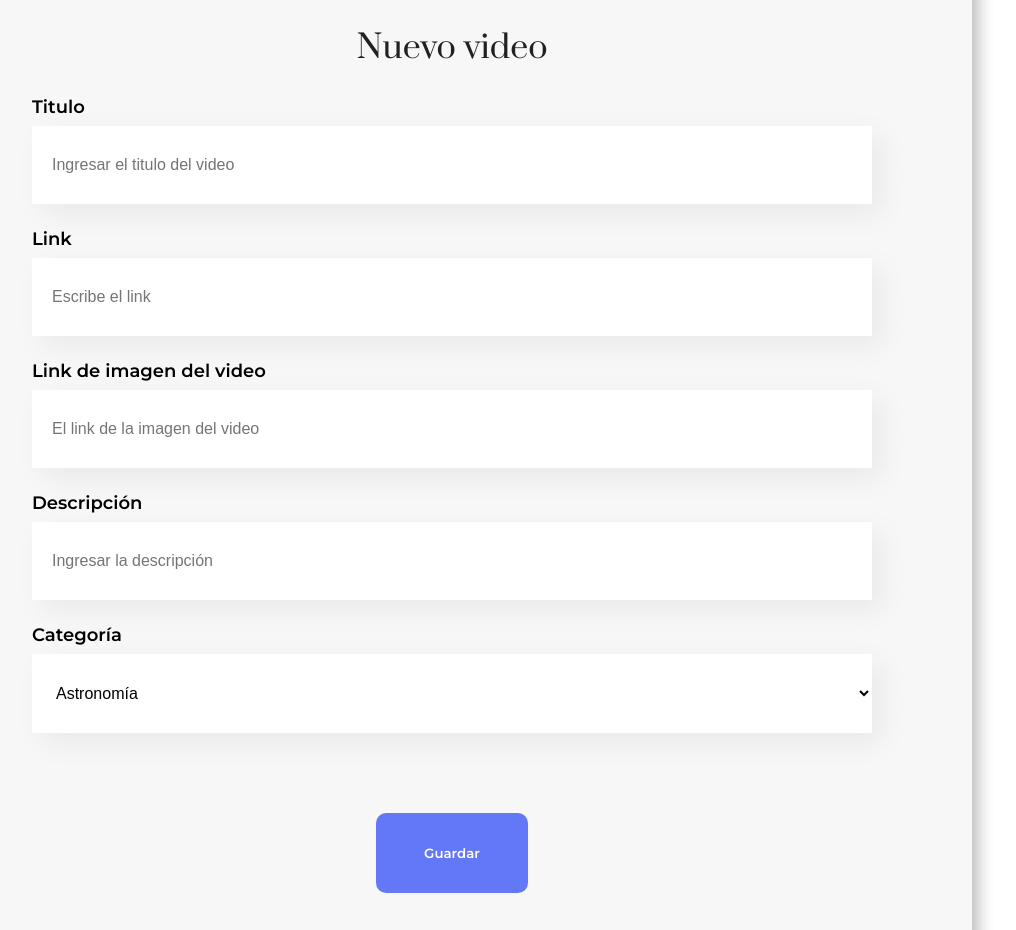
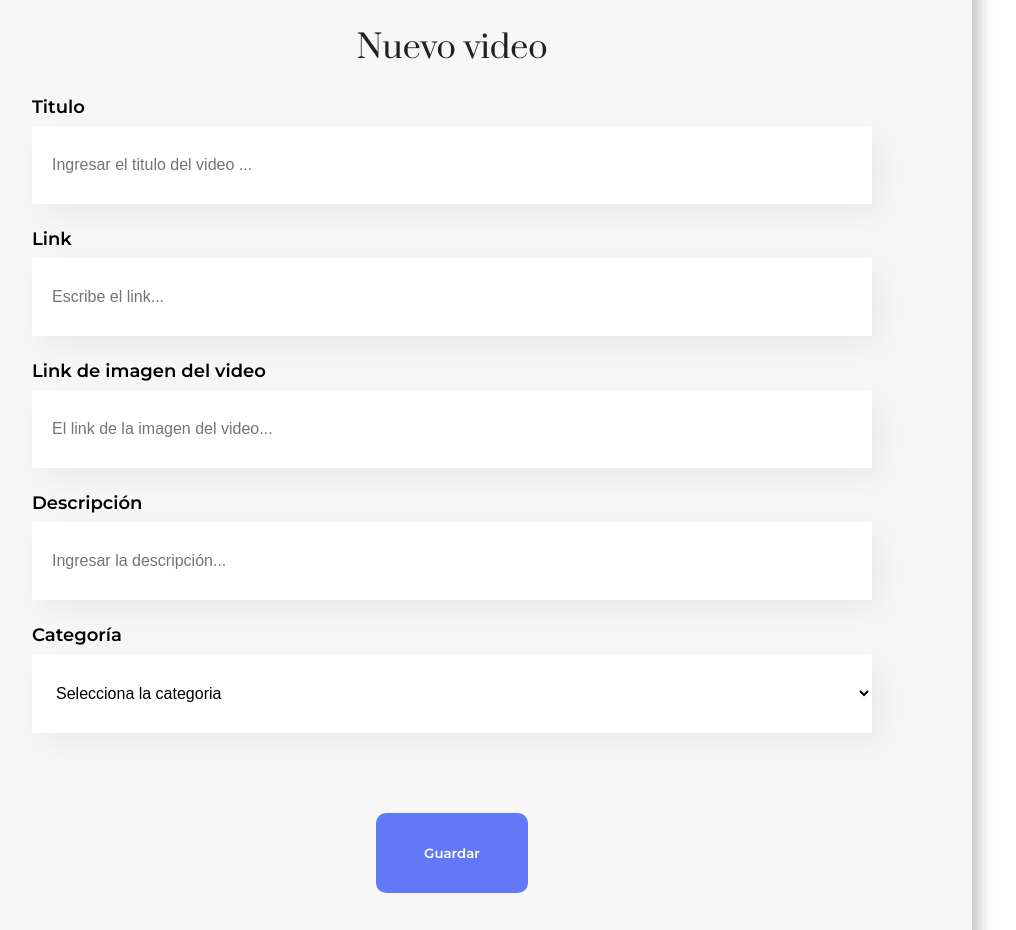
Before and after one commit to barbozacecilia/cienat, a React (Create React App) app: page / in a window 1280 px wide. Shown: the part 380-1310 px from the top of the page, without its empty margins (188-1204 px from the left). Built offline with nearby package versions, Linux system fonts and the light colour scheme.

Commit message:
feat(Form): Use onChange and useState to change states in the component

```diff
--- a/src/components/CategoryList/index.js
+++ b/src/components/CategoryList/index.js
@@ -1,6 +1,6 @@
 import "./CategoryList.css";
 
-const CategoryList= () =>{
+const CategoryList= (props) =>{
 
     const categories = [
         "Astronomía",
@@ -8,11 +8,15 @@ const CategoryList= () =>{
         "Física",
         "Química"
     ]
-
+const handleChangeCategory = (event) =>{
+    console.log("cambio", event.target.value)
+    props.setValor(event.target.value)
+}
     return <div className="category-list">
         <label>Categoría</label>
-        <select>
-            {categories.map( (category,index)=><option key={index}>{category}</option> )}
+        <select value={props.valor} onChange={handleChangeCategory}>
+            <option value="" disabled defaultValue="" hidden>Selecciona la categoria</option>
+            {categories.map( (category,index)=><option key={index} value={category}>{category}</option> )}
         </select>
         </div>
 }
--- a/src/components/Form/Form.js
+++ b/src/components/Form/Form.js
@@ -1,23 +1,48 @@
+import { useState } from "react"
 import "./Form.css"
 import InputForm from "../InputForm"
 import CategoryList from "../CategoryList"
 import Button from "../Button"
 
 const Form = ()=>{
+    const [title, setTitle] = useState ("");
+    const [link, setLink] = useState("");
+    const [img, setImg] = useState("")
+    const [description, setDescription] = useState("")
+    const [list, setList] = useState("")
 
-    const handleButton = (event) =>{
-        event.preventDefault()
-        console.log("manejar el envio", event)
+    const handleButton = (e) =>{
+        e.preventDefault()
+        console.log("manejar el envio", e)
+        let dataToSend ={
+            title: title,
+            link: link,
+            img: img,
+            description: description
+        }
+        console.log(dataToSend)
     }
 
     return <section className="form-video">
         <form onSubmit={handleButton}>
             <h2>Nuevo video</h2>
-            <InputForm label="Titulo" placeholder="Ingresar el titulo del video " required/>
-            <InputForm label="Link" placeholder="Escribe el link" required/>
-            <InputForm label="Link de imagen del video" placeholder="El link de la imagen del video" required/>
-            <InputForm label="Descripción" placeholder="Ingresar la descripción" required={false}/>
-            <CategoryList/>
+            <InputForm label="Titulo" placeholder="Ingresar el titulo del video "
+             valor={title}
+             setValor={setTitle}
+             required
+             />
+            <InputForm label="Link" placeholder="Escribe el link"
+            valor={link}
+            setValor={setLink}
+            required
+            />
+            <InputForm label="Link de imagen del video" placeholder="El link de la imagen del video"
+            valor={img} setValor={setImg} required
+            />
+            <InputForm label="Descripción" placeholder="Ingresar la descripción"
+            valor={description} setValor={setDescription} required={false}
+            />
+            <CategoryList valor={list} setValor={setList}/>
             <Button> Guardar </Button>
         </form>
     </section>
--- a/src/components/InputForm/index.js
+++ b/src/components/InputForm/index.js
@@ -1,10 +1,22 @@
 import "./InputForm.css"
+import { useState } from "react"
 
 const InputForm = (props) => {
-    console.log("props", props)
+        const placeholderModif = `${props.placeholder}...`
+
+    const handleChange = (e) =>{
+        props.setValor(e.target.value)
+    }
+
+
     return <div className="input-form">
         <label>{props.label}</label>
-        <input placeholder={props.placeholder} />
+        <input
+            placeholder={placeholderModif}
+            required={props.required}
+            value={props.valor}
+            onChange={handleChange}
+        />
     </div>
 }
 
```
